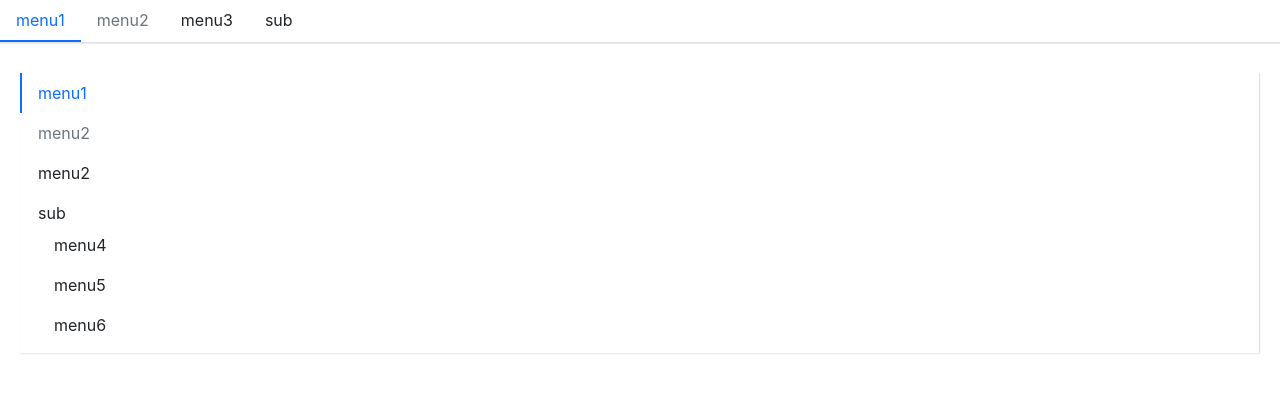
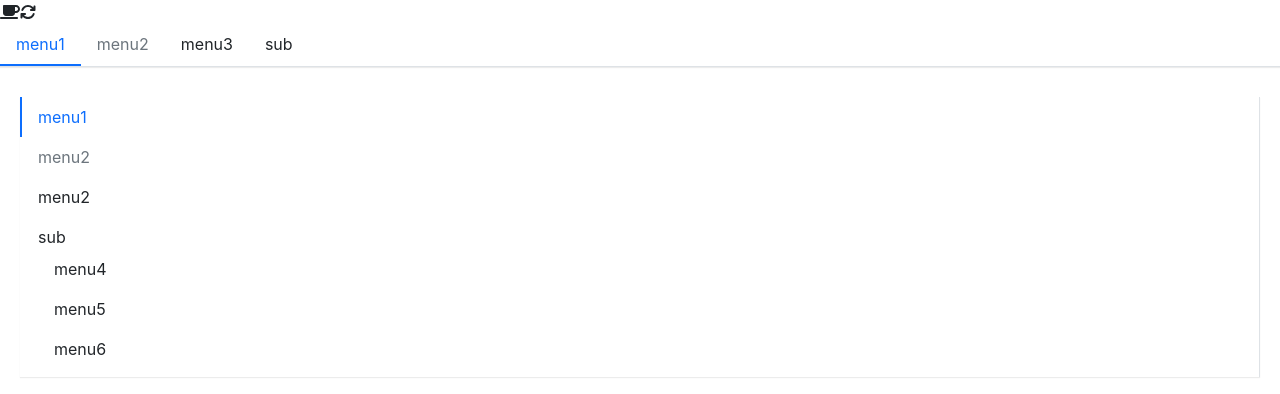
Before and after one commit to LilyLinxl/super-ui, a React (Create React App) app: page / in a window 1280 px wide. Shown: the top 394 px of the page. Built offline with nearby package versions, Linux system fonts and the light colour scheme.

Commit message:
feat: basic Icon have theme

```diff
--- a/package.json
+++ b/package.json
@@ -3,6 +3,9 @@
   "version": "0.1.0",
   "private": true,
   "dependencies": {
+    "@fortawesome/fontawesome-svg-core": "^6.4.0",
+    "@fortawesome/free-solid-svg-icons": "^6.4.0",
+    "@fortawesome/react-fontawesome": "^0.2.0",
     "@testing-library/jest-dom": "^5.16.5",
     "@testing-library/react": "^13.4.0",
     "@testing-library/user-event": "^13.5.0",
--- a/src/App.tsx
+++ b/src/App.tsx
@@ -5,10 +5,16 @@ import MenuItem from "./components/Menu2/menuItem";
 // import Menu, { MenuMode } from "./components/Menu/menu";
 import Menu from "./components/Menu2/menu";
 import SubMenu from "./components/Menu2/subMenu";
+import Icon from "./components/Icon/icon";
+import { library } from "@fortawesome/fontawesome-svg-core";
+import { fas } from "@fortawesome/free-solid-svg-icons";
+library.add(fas);
 
 function App() {
   return (
     <div className="App">
+      <Icon theme="primary" icon="coffee" />
+      <Icon theme="danger" icon="refresh" />
       <Menu
         onSelect={(index) => {
           alert(index);
--- /dev/null
+++ b/src/components/Icon/icon.tsx
@@ -0,0 +1,27 @@
+import React from "react";
+
+import {
+  FontAwesomeIcon,
+  FontAwesomeIconProps,
+} from "@fortawesome/react-fontawesome";
+import classname from "classnames";
+type ThemeProps =
+  | "primary"
+  | "secondary"
+  | "success"
+  | "info"
+  | "warning"
+  | "danger"
+  | "light"
+  | "dark";
+
+interface IconProps extends FontAwesomeIconProps {
+  theme?: ThemeProps;
+}
+const Icon: React.FC<IconProps> = (props) => {
+  const { theme, ...restProps } = props;
+  const classes = classname("icon", { [`icon-${theme}`]: theme });
+
+  return <FontAwesomeIcon className={classes} {...restProps} />;
+};
+export default Icon;
```
